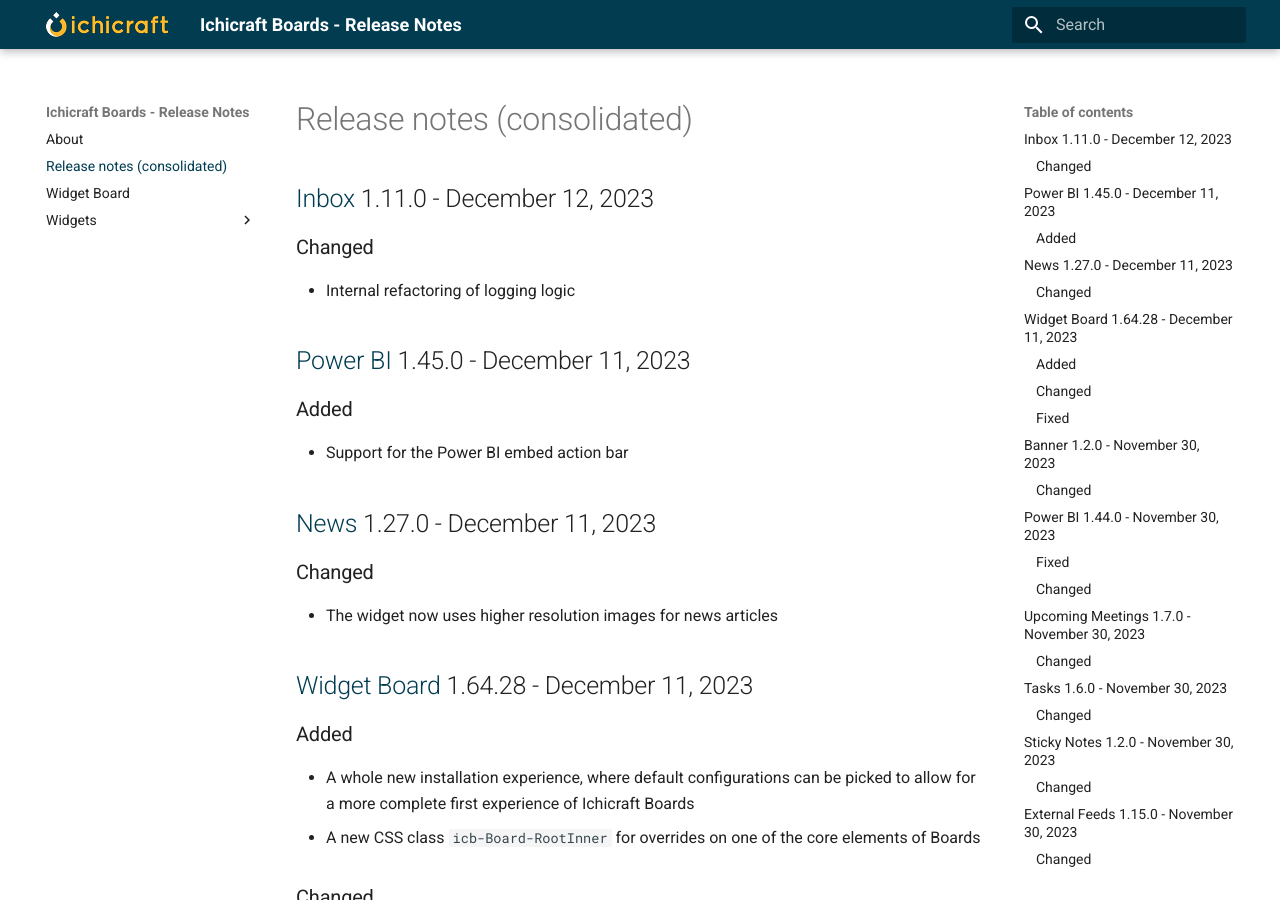
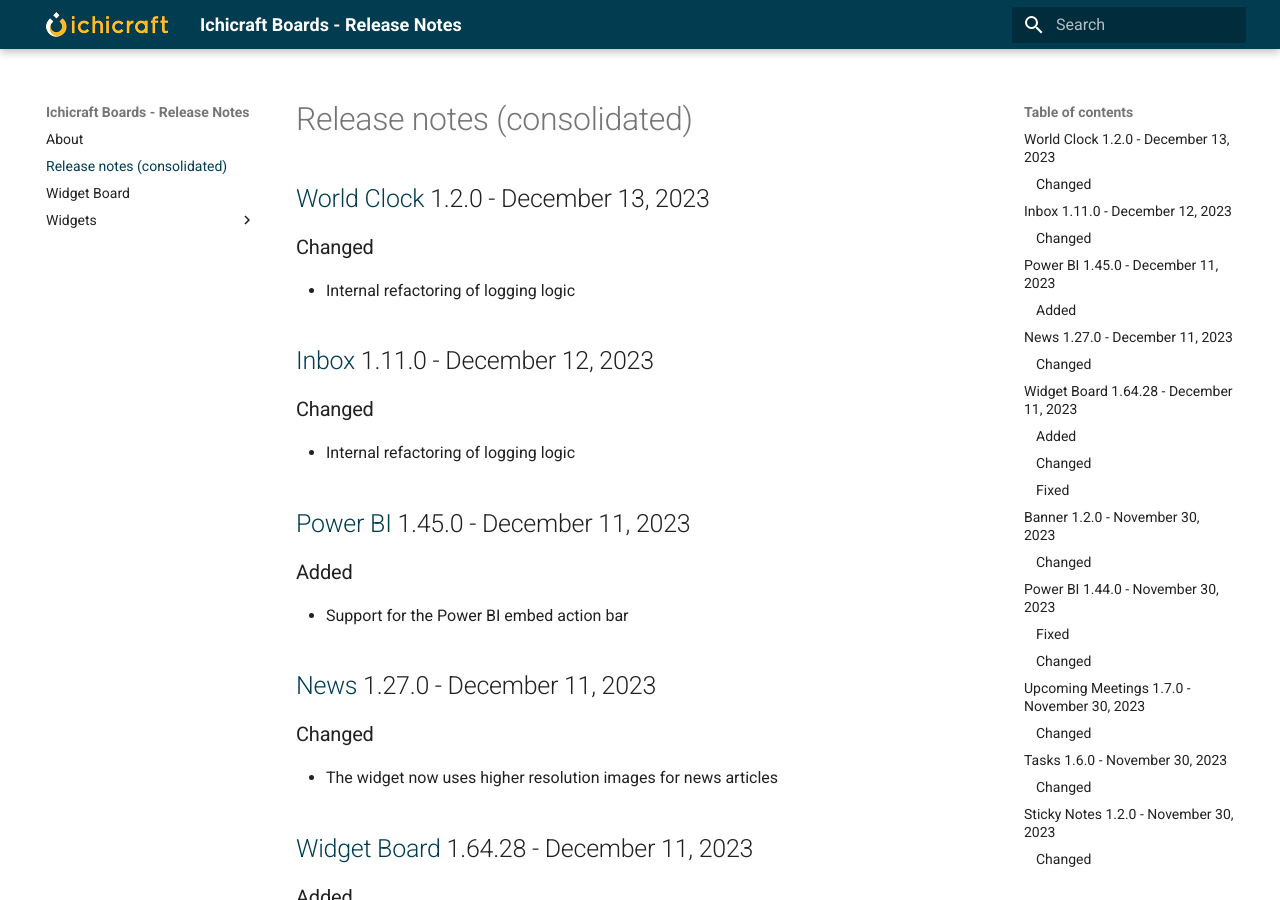
Before and after one commit to ichicraft/widgets-docs, an MkDocs documentation site: the page built from docs/Release-notes-(consolidated).md, in a window 1280 px wide and 900 px high. Built offline with MkDocs 1.6.1 and Material for MkDocs 9.7.7, drawn with Linux system fonts in a browser that asks for light colours.

Commit message:
Release notes updated by BuildService

```diff
--- a/docs/Release-notes-(consolidated).md
+++ b/docs/Release-notes-(consolidated).md
@@ -1,3 +1,9 @@
+## [World Clock](./Widgets/World Clock.md) 1.2.0 - December 13, 2023
+
+### Changed
+- Internal refactoring of logging logic
+
+
 ## [Inbox](./Widgets/Inbox.md) 1.11.0 - December 12, 2023
 
 ### Changed
--- a/docs/Widgets/World Clock.md
+++ b/docs/Widgets/World Clock.md
@@ -1,3 +1,9 @@
+## 1.2.0 - December 13, 2023
+
+### Changed
+- Internal refactoring of logging logic
+
+
 ## 1.1.0 - November 30, 2023
 
 ### Fixed
```
